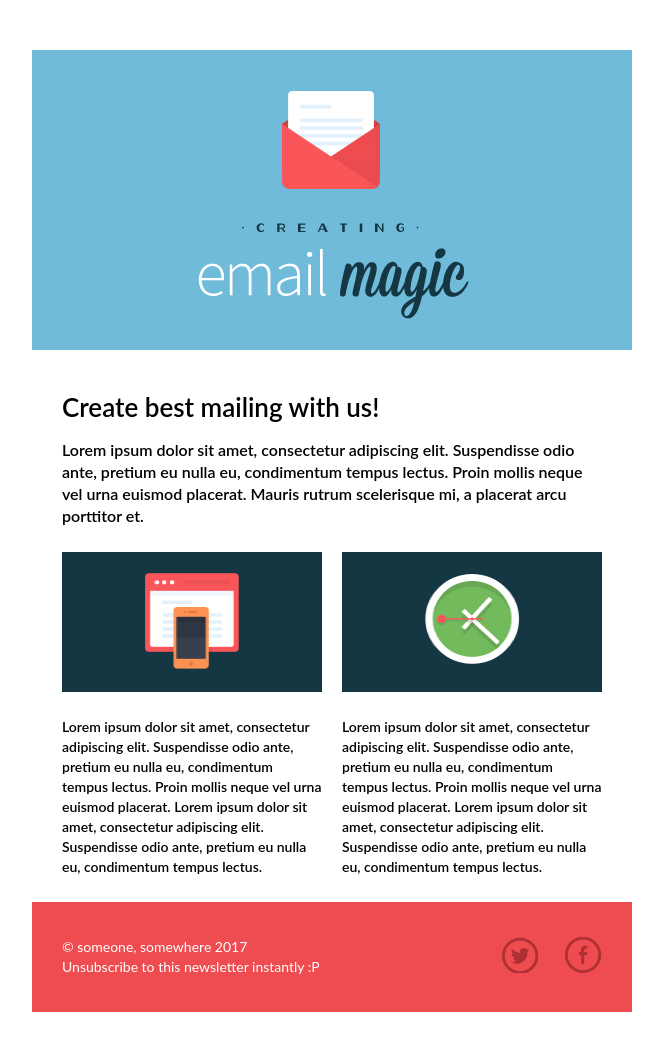
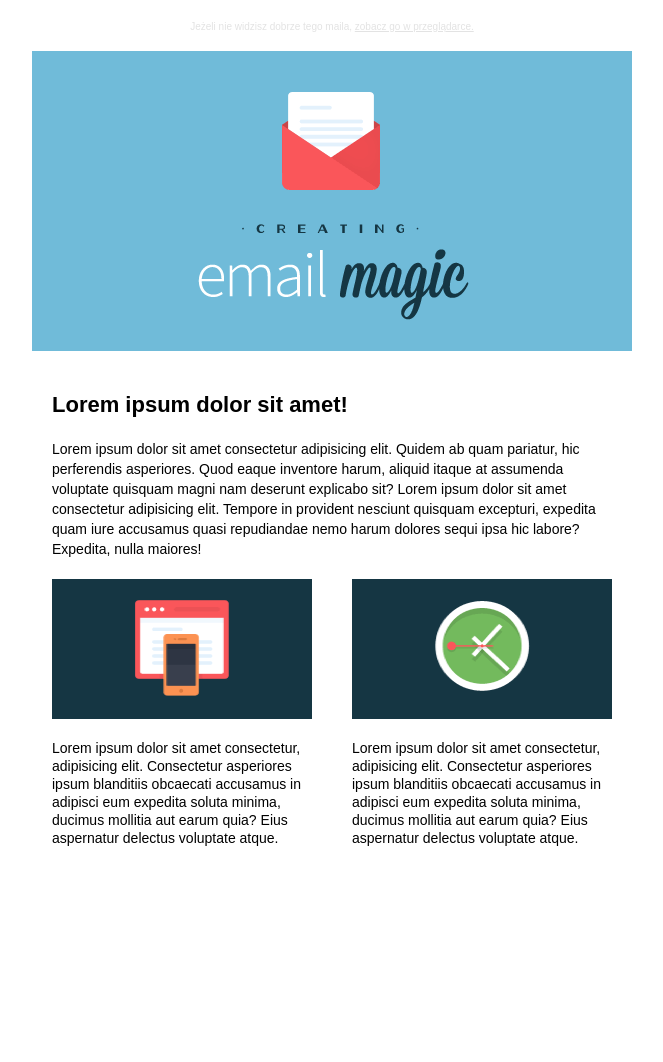
Before and after one commit to Citrix94/Mailing, a plain HTML site: page index.html in a window 1280 px wide. Shown: the whole page, without its empty margins (308-971 px from the left). After the commit the page ends 847 px from the top, so only its background shows below. Drawn offline with Linux system fonts and the light colour scheme.

Commit message:
Add files via upload

```diff
--- a/index.html
+++ b/index.html
@@ -1,252 +1,193 @@
-<!DOCTYPE html PUBLIC "-//W3C//DTD XHTML 1.0 Transitional//EN" "http://www.w3.org/TR/xhtml1/DTD/xhtml1-transitional.dtd">
+<!DOCTYPE HTML PUBLIC "-//W3C//DTD HTML 4.01 Transitional//EN" "http://www.w3.org/TR/html4/loose.dtd">
 <html>
     <head>
         <meta http-equiv="Content-Type" content="text/html; charset=utf-8">
         <meta name="viewport" content="width=device-width, initial-scale=1, minimum-scale=1, maximum-scale=1">
+        <title>Przykładowy tytuł mailingu</title>
+        <style type="text/css">
 
+            @media only screen and (max-width: 640px) {
+                .width-92 {
+                    width: 92% !important;
+                    text-align: center !important;
+                    float: none !important;
+                    margin: auto !important;
+                    text-align: center !important;
+                }
+
+                .width-240 {
+                    width: 240px !important;
+                    text-align: center !important;
+                    float: none !important;
+                    margin: auto !important;
+                    text-align: center !important;
+                }
+
+                .hidden {
+                    display: block !important;
+                }
+            }
+
+        </style>
     </head>
+    <body style="margin:0; padding:0;">
 
-    <body style="padding: 0; margin: 0;">
+        <!-- WRAPPER -->
 
-        <!-- Separator -->
-
-        <table width="100%" bgcolor="#ffffff" cellpadding="0" cellspacing="0" border="0" style="background-color: #ffffff; border-collapse: collapse;">
-            <tbody>
-                <tr>
-                    <td height="50"></td>
-                </tr>
-            </tbody>
-        </table>
-
-        <!-- Nagłówek -->
-
-        <table width="100%" bgcolor="#ffffff" cellpadding="0" cellspacing="0" border="0" style="background-color: #ffffff; border-collapse: collapse;">
+        <table width="100%" cellspacing="0" cellpadding="0" border="0" style="table-layout: fixed; border-collapse: collapse;">
             <tbody>
                 <tr>
                     <td>
-                        <table width="600" align="center" cellpadding="0" cellspacing="0" border="0" style="border-collapse: collapse;">
+
+                        <!-- BODY -->
+
+                        <table align="center" class="width-92" width="600" cellspacing="0" cellpadding="0" border="0" style="border-collapse: collapse;">
                             <tbody>
-                                <tr>
-                                    <td width="600" height="300" style="background-image: url('images/top.png'); background-position: 50% 50%; background-repeat: no-repeat;"></td>
-                                </tr>
-                            </tbody>
-                        </table>
-                    </td>
-                </tr>
-            </tbody>
-        </table>
 
-        <!-- Separator -->
+                                <!-- HEADER -->
 
-        <table width="100%" bgcolor="#ffffff" cellpadding="0" cellspacing="0" border="0" style="background-color: #ffffff; border-collapse: collapse;">
-            <tbody>
-                <tr>
-                    <td height="40"></td>
-                </tr>
-            </tbody>
-        </table>
-
-        <!-- Treść pierwsza -->
-
-        <table width="100%" bgcolor="#ffffff" cellpadding="0" cellspacing="0" border="0" style="background-color: #ffffff; border-collapse: collapse;">
-            <tbody>
-                <tr>
-                    <td>
-                        <table width="600" align="center" cellpadding="0" cellspacing="0" border="0" style="border-collapse: collapse;">
-                            <tbody>
                                 <tr>
                                     <td>
-                                        <table width="540" align="center" cellpadding="0" cellspacing="0" border="0" style="border-collapse: collapse;">
+                                        <table class="width-92" width="600" border="0" cellpadding="0" cellspacing="0" style="border-collapse: collapse;">
                                             <tbody>
+
+                                                <!-- PRE HEADER -->
+
                                                 <tr>
-                                                    <td align="left" style="font-family: Lato, Arial, sans-serif; font-size: 26px; font-weight: 600; line-height: 34px;">
-                                                        Create best mailing with us!
+                                                    <td class="preheader" align="center" height="1" bgcolor="#ffffff" style="color: #ffffff; font-size: 1px; line-height: 1px;">
+                                                        To jest przykładowy tekst pre headera.
                                                     </td>
                                                 </tr>
 
-                                                <!-- Separator -->
+                                                <!-- END OF PRE HEADER -->
+                                                <!-- PREVIEW LINK -->
 
                                                 <tr>
-                                                    <td height="15"></td>
-                                                </tr>
-                                                <tr>
-                                                    <td align="left" style="font-family: Lato, Arial, sans-serif; font-size: 16px; font-weight: 600; line-height: 22px;">
-                                                        Lorem ipsum dolor sit amet, consectetur adipiscing elit. Suspendisse odio ante, pretium eu nulla eu, condimentum tempus lectus. Proin mollis neque vel urna euismod placerat. Mauris rutrum scelerisque mi, a placerat arcu porttitor et.
+                                                    <td align="center" valign="middle" height="50" style="font-family: Arial, sans-serif; font-size: 10px; color: #e3e3e3;">
+                                                        Jeżeli nie widzisz dobrze tego maila, <a href="$$preview_href$$" style="color: #e3e3e3; text-decoration:undeline;" target="_blank" title="Zobacz w przeglądarce">zobacz go w przeglądarce.</a>
                                                     </td>
                                                 </tr>
+
+                                                <!-- END PREVIEW LINK -->
+                                                <!-- MAIN IMAGE HEADER -->
+
+                                                <tr>
+                                                    <td width="600" height="300" bgcolor="#e3e3e3" style="background: #e3e3e3 url('images/top.png'); background-position: center center; background-repeat: no-repeat;"></td>
+                                                </tr>
+                                            </tbody>
+                                        </table>
+                                    </td>
+                                </tr>
+
+                                <!-- END OF HEADER -->
+                                <!-- MAIN CONTENT -->
+
+                                <tr>
+                                    <td>
+                                        <table class="width-92" width="100%" border="0" cellpadding="0" cellspacing="0" style="border-collapse: collapse;">
+                                            <tbody>
+
+                                                <!-- SEPARATOR -->
+
+                                                <tr>
+                                                    <td height="40"></td>
+                                                </tr>
+
+                                                <!-- END OF SEPARATOR -->
+
+                                                <tr>
+                                                    <td class="width-92" align="left" style="font-family: Arial, sans-serif; font-size: 22px; line-height: 28px; font-weight: 600; padding: 0 20px; text-align: left;">
+                                                        Lorem ipsum dolor sit amet!
+                                                    </td>
+                                                </tr>
+
+                                                <!-- SEPARATOR -->
+
+                                                <tr>
+                                                    <td height="20"></td>
+                                                </tr>
+
+                                                <!-- END OF SEPARATOR -->
+
+                                                <tr>
+                                                    <td class="width-92" align="left" style="font-family: Arial, sans-serif; font-size: 14px; line-height: 20px; font-weight: 400; padding: 0 20px; text-align: left;">
+                                                        Lorem ipsum dolor sit amet consectetur adipisicing elit. Quidem ab quam pariatur, hic perferendis asperiores. Quod eaque inventore harum, aliquid itaque at assumenda voluptate quisquam magni nam deserunt explicabo sit? Lorem ipsum dolor sit amet consectetur adipisicing elit. Tempore in provident nesciunt quisquam excepturi, expedita quam iure accusamus quasi repudiandae nemo harum dolores sequi ipsa hic labore? Expedita, nulla maiores!
+                                                    </td>
+                                                </tr>
+
+                                                <!-- SEPARATOR -->
+
+                                                <tr>
+                                                    <td height="20"></td>
+                                                </tr>
+
+                                                <!-- END OF SEPARATOR -->
+
+                                                <tr>
+                                                    <td class="width-92" style="padding: 0 20px;">
+                                                        <table class="width-240" width="240" align="left" border="0" cellpadding="0" cellspacing="0" style="border-collapse: collapse;">
+                                                            <tr>
+                                                                <td>
+                                                                    <img class="-img-width-92" src="images/img1.png" width="260" height="140" alt="Obrazek numer 1" style=" display: block; border: 0;">
+                                                                </td>
+                                                            </tr>
+
+                                                            <!-- SEPARATOR -->
+
+                                                            <tr>
+                                                                <td height="20"></td>
+                                                            </tr>
+
+                                                            <!-- END OF SEPARATOR -->
+
+                                                            <tr>
+                                                                <td style="font-family: Arial, sans-serif; font-size: 14px; line-height: 18px;">
+                                                                    Lorem ipsum dolor sit amet consectetur, adipisicing elit. Consectetur asperiores ipsum blanditiis obcaecati accusamus in adipisci eum expedita soluta minima, ducimus mollitia aut earum quia? Eius aspernatur delectus voluptate atque.
+                                                                </td>
+                                                            </tr>
+                                                        </table>
+
+                                                        <table class="hidden" width="1" align="center" border="0" cellpadding="0" cellspacing="0" style="display: none; border-collapse: collapse;">
+                                                            <tbody>
+                                                                <tr>
+                                                                    <td height="20"></td>
+                                                                </tr>
+                                                            </tbody>
+                                                        </table>
+
+                                                        <table class="width-240" width="240" align="right" border="0" cellpadding="0" cellspacing="0" style="border-collapse: collapse;">
+                                                            <tr>
+                                                                <td>
+                                                                    <img src="images/img2.png" width="260" height="140" alt="Obrazek numer 1" style=" display: block; border: 0;">
+                                                                </td>
+                                                            </tr>
+
+                                                            <!-- SEPARATOR -->
+
+                                                            <tr>
+                                                                <td height="20"></td>
+                                                            </tr>
+
+                                                            <!-- END OF SEPARATOR -->
+
+                                                            <tr>
+                                                                <td style="font-family: Arial, sans-serif; font-size: 14px; line-height: 18px;">
+                                                                    Lorem ipsum dolor sit amet consectetur, adipisicing elit. Consectetur asperiores ipsum blanditiis obcaecati accusamus in adipisci eum expedita soluta minima, ducimus mollitia aut earum quia? Eius aspernatur delectus voluptate atque.
+                                                                </td>
+                                                            </tr>
+                                                        </table>
+
+                                                    </td>
+                                                </tr>
+
                                             </tbody>
                                         </table>
                                     </td>
                                 </tr>
                             </tbody>
                         </table>
+
                     </td>
-                </tr>
-            </tbody>
-        </table>
-
-        <!-- Separator -->
-
-        <table width="100%" bgcolor="#ffffff" cellpadding="0" cellspacing="0" border="0" style="background-color: #ffffff; border-collapse: collapse;">
-            <tbody>
-                <tr>
-                    <td height="25"></td>
-                </tr>
-            </tbody>
-        </table>
-
-        <!-- Treść druga -->
-
-        <table width="100%" bgcolor="#ffffff" cellpadding="0" cellspacing="0" border="0" style="background-color: #ffffff; border-collapse: collapse;">
-            <tbody>
-                <tr>
-                    <td>
-                        <table width="600" align="center" cellpadding="0" cellspacing="0" border="0" style="border-collapse: collapse;">
-                            <tbody>
-                                <tr>
-                                    <td>
-                                        <table width="540" align="center" cellpadding="0" cellspacing="0" border="0" style="border-collapse: collapse;">
-                                            <tbody>
-                                                <tr>
-                                                    <td>
-                                                        <table width="260" align="left" cellpadding="0" cellspacing="0" border="0" style="border-collapse: collapse;">
-                                                            <tbody>
-                                                                <tr>
-                                                                    <td>
-                                                                      <img src="images/img1.png" width="260" height="140" alt="Obrazek numer 1" style="display: block; border: 0;" />
-                                                                    </td>
-                                                                </tr>
-
-                                                                <!-- Separator -->
-
-                                                                <tr>
-                                                                    <td height="25"></td>
-                                                                </tr>
-                                                                <tr>
-                                                                    <td style="font-family: Lato, Arial, sans-serif; font-size: 14px; font-weight: 600; line-height: 20px;">
-                                                                        Lorem ipsum dolor sit amet, consectetur adipiscing elit. Suspendisse odio ante, pretium eu nulla eu, condimentum tempus lectus. Proin mollis neque vel urna euismod placerat. Lorem ipsum dolor sit amet, consectetur adipiscing elit. Suspendisse odio ante, pretium eu nulla eu, condimentum tempus lectus.
-                                                                    </td>
-                                                                </tr>
-                                                            </tbody>
-                                                        </table>
-                                                        <table width="260" align="right" cellpadding="0" cellspacing="0" border="0" style="border-collapse: collapse;">
-                                                            <tbody>
-                                                                <tr>
-                                                                    <td>
-                                                                      <img src="images/img2.png" width="260" height="140" alt="Obrazek numer 1" style="display: block; border: 0;" />
-                                                                    </td>
-                                                                </tr>
-
-                                                                <!-- Separator -->
-
-                                                                <tr>
-                                                                    <td height="25"></td>
-                                                                </tr>
-                                                                <tr>
-                                                                    <td style="font-family: Lato, Arial, sans-serif; font-size: 14px; font-weight: 600; line-height: 20px;">
-                                                                        Lorem ipsum dolor sit amet, consectetur adipiscing elit. Suspendisse odio ante, pretium eu nulla eu, condimentum tempus lectus. Proin mollis neque vel urna euismod placerat. Lorem ipsum dolor sit amet, consectetur adipiscing elit. Suspendisse odio ante, pretium eu nulla eu, condimentum tempus lectus.
-                                                                    </td>
-                                                                </tr>
-                                                            </tbody>
-                                                        </table>
-                                                    </td>
-                                                </tr>
-                                            </tbody>
-                                        </table>
-                                    </td>
-                                </tr>
-                            </tbody>
-                        </table>
-                    </td>
-                </tr>
-            </tbody>
-        </table>
-
-        <!-- Separator -->
-
-        <table width="100%" bgcolor="#ffffff" cellpadding="0" cellspacing="0" border="0" style="background-color: #ffffff; border-collapse: collapse;">
-            <tbody>
-                <tr>
-                    <td height="25"></td>
-                </tr>
-            </tbody>
-        </table>
-
-        <!-- Stopka -->
-
-        <table width="100%" bgcolor="#ffffff" cellpadding="0" cellspacing="0" border="0" style="background-color: #ffffff; border-collapse: collapse;">
-            <tbody>
-                <tr>
-                    <td>
-                        <table width="600" align="center" bgcolor="#ee4c50" cellpadding="0" cellspacing="0" border="0" style="background-color: #ee4c50; border-collapse: collapse;">
-                            <tbody>
-                                <tr>
-                                    <td>
-                                        <table width="540" align="center" cellpadding="0" cellspacing="0" border="0" style="border-collapse: collapse;">
-                                            <tbody>
-
-                                                <!-- Separator -->
-
-                                                <tr>
-                                                    <td height="35"></td>
-                                                </tr>
-                                                <tr>
-                                                    <td>
-                                                        <table width="260" align="left" cellpadding="0" cellspacing="0" border="0" style="border-collapse: collapse;">
-                                                            <tbody>
-                                                                <tr>
-                                                                    <td style="font-family: Lato, Arial, sans-serif; font-size: 14px; font-weight: 400; line-height: 20px; color: #ffffff;">
-                                                                        &copy someone, somewhere 2017
-                                                                        Unsubscribe to this newsletter instantly :P
-                                                                    </td>
-                                                                </tr>
-                                                            </tbody>
-                                                        </table>
-                                                        <table width="260" align="right" cellpadding="0" cellspacing="0" border="0" style="border-collapse: collapse;">
-                                                            <tbody>
-                                                                <tr>
-                                                                    <td>
-                                                                        <table width="100" align="right" cellpadding="0" cellspacing="0" border="0" style="border-collapse: collapse;">
-                                                                            <tbody>
-                                                                                <tr>
-                                                                                    <td align="left">
-                                                                                        <a href="#!" style="text-decoration: none; outline: none;"><img src="images/twitter.png" width="37" height="36" alt="Social Twitter" style="display: block; border: 0;"/></a>
-                                                                                    </td>
-                                                                                    <td align="right" >
-                                                                                        <a href="#!" style="text-decoration: none; outline: none;"><img src="images/facebook.png" width="37" height="36" alt="Social Facebook" style="display: block; border: 0;"/></a>
-                                                                                    </td>
-                                                                                </tr>
-                                                                            </tbody>
-                                                                        </table>
-                                                                    </td>
-                                                                </tr>
-                                                            </tbody>
-                                                        </table>
-                                                    </td>
-                                                </tr>
-
-                                                <!-- Separator -->
-
-                                                <tr>
-                                                    <td height="35"></td>
-                                                </tr>
-                                            </tbody>
-                                        </table>
-                                    </td>
-                                </tr>
-                            </tbody>
-                        </table>
-                    </td>
-                </tr>
-            </tbody>
-        </table>
-
-        <!-- Separator -->
-
-        <table width="100%" bgcolor="#ffffff" cellpadding="0" cellspacing="0" border="0" style="background-color: #ffffff; border-collapse: collapse;">
-            <tbody>
-                <tr>
-                    <td height="50"></td>
                 </tr>
             </tbody>
         </table>
```
